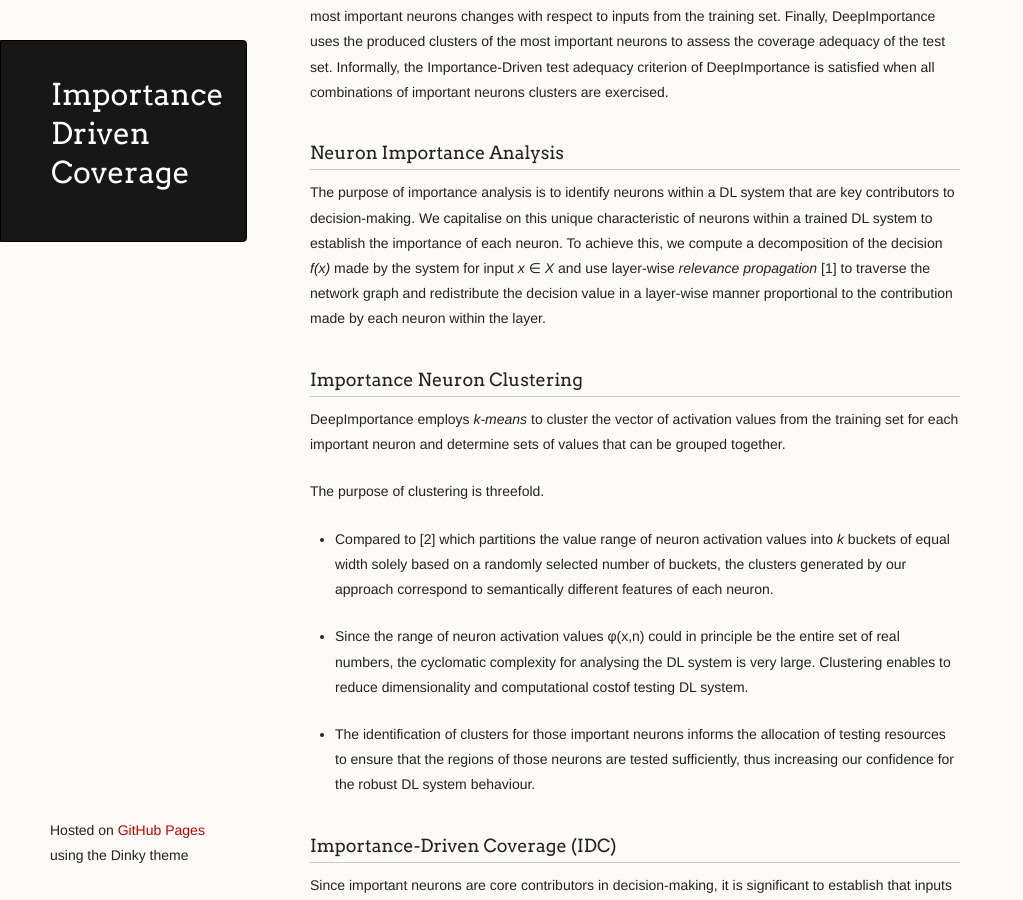
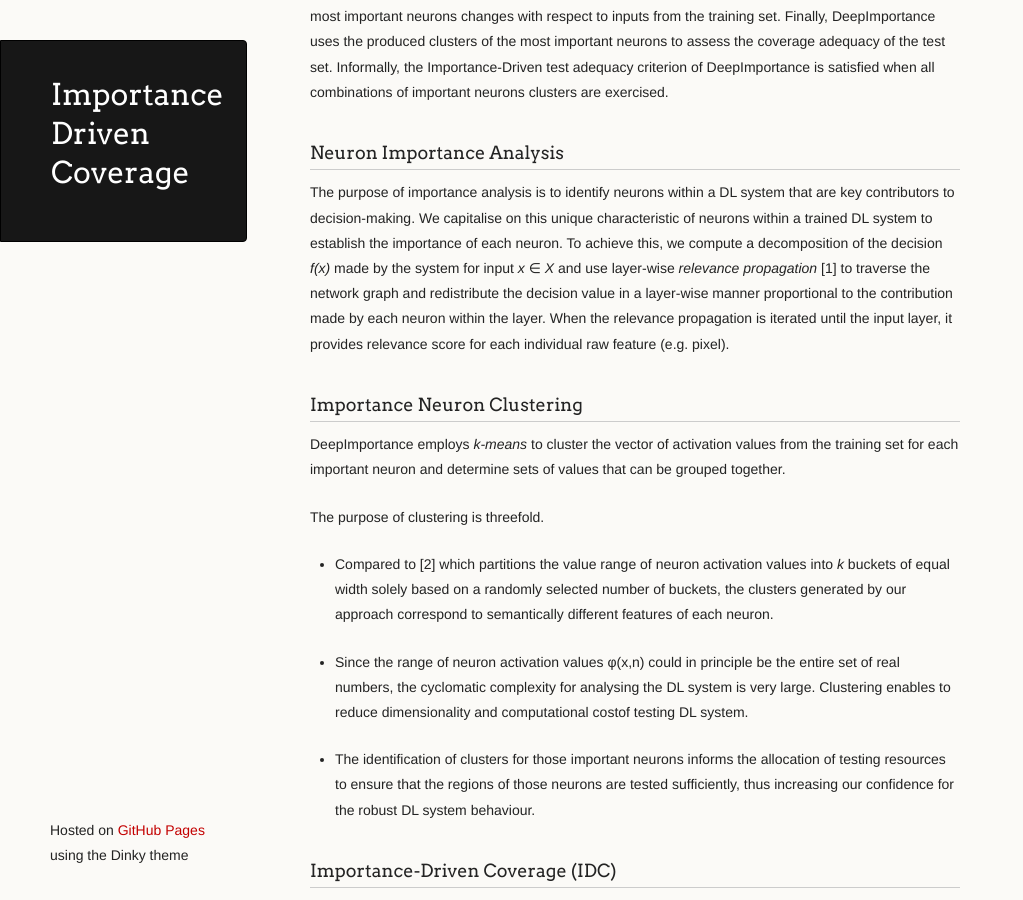
Before and after one commit to DeepImportance/deepimportance.github.io, a Jekyll site: the page built from index.md, in a window 1280 px wide and 900 px high, scrolled down 894 px. Shown: the whole window, without its empty margins (0-1023 px from the left). Built offline with Jekyll 4.4.1, drawn with Linux system fonts in a browser that asks for light colours; the repository's description, which GitHub fills in, is left out; our own code applies the rules of GitHub Pages for plain Markdown files.

```diff
--- a/index.md
+++ b/index.md
@@ -23,7 +23,7 @@ Importance-Driven test adequacy criterion of DeepImportance is satisfied when al
 
 ### Neuron Importance Analysis
 The purpose of importance analysis is to identify neurons within a DL system that are key contributors to decision-making. We capitalise on this unique characteristic of neurons within a trained DL system to establish the importance of each neuron. To achieve this, we compute a decomposition of the decision _f(x)_ made by the system for input _x_ ∈ _X_ and use layer-wise _relevance propagation_ [1] to traverse the network graph and redistribute the
-decision value in a layer-wise manner proportional to the contribution made by each neuron within the layer.
+decision value in a layer-wise manner proportional to the contribution made by each neuron within the layer. When the relevance propagation is iterated until the input layer, it provides relevance score for each individual raw feature (e.g. pixel).
 
 ### Importance Neuron Clustering
 DeepImportance employs _k-means_ to cluster the vector of activation values from the training set for each important neuron and determine sets of values that can be grouped together.
@@ -127,20 +127,20 @@ epochs = 10
 
 ### Research Questions
 Our experimental evaluation answers the research questions below.
-*RQ1 (Importance)*: Can neuron-importance analysis identify the most important neurons?
+**RQ1 (Importance)**: Can neuron-importance analysis identify the most important neurons?
 We used this research question to establish if the importance-based algorithm underpinning DeepImportance for the identification of important neurons comfortably outperforms a strategy that selects such neurons randomly.
 
-*RQ2 (Diversity)*: Can DeepImportance inform the selection of a diverse test set?
+**RQ2 (Diversity)**: Can DeepImportance inform the selection of a diverse test set?
 We investigate whether software engineers an employ the IDC to generate a diverse test set that comprises semantically different test inputs.
 
-*RQ3 (Effectiveness)*: How effective is DeepImportance in identifying misbehaviours in DL systems?
+**RQ3 (Effectiveness)**: How effective is DeepImportance in identifying misbehaviours in DL systems?
 With this research question, we examine the effectiveness of DeepImportance to detect adversarial inputs carefully crafted by state-of-the-art adversar-
 ial generation techniques.
 
-*RQ4 (Correlation)*: How is DeepImportance correlated with existing coverage criteria for DL systems?
+**RQ4 (Correlation)**: How is DeepImportance correlated with existing coverage criteria for DL systems?
 We analyse the relationship in behaviour between DeepImportance and state-of-the-art coverage criteria for DL systems.
 
-*RQ5 (Layer Sensitivity)*: How is the behaviour of DeepImportance affected by the selection of specific neuron layers?
+**RQ5 (Layer Sensitivity)**: How is the behaviour of DeepImportance affected by the selection of specific neuron layers?
 Given the layer-wise capability of DeepImportance, we investigate whether performing the analysis on shallow or deeper layers has any impact on IDC.
 
 ### Robustness
```
Also changed, not shown: assets/images/heatmap6.png (added), 1 other file.
